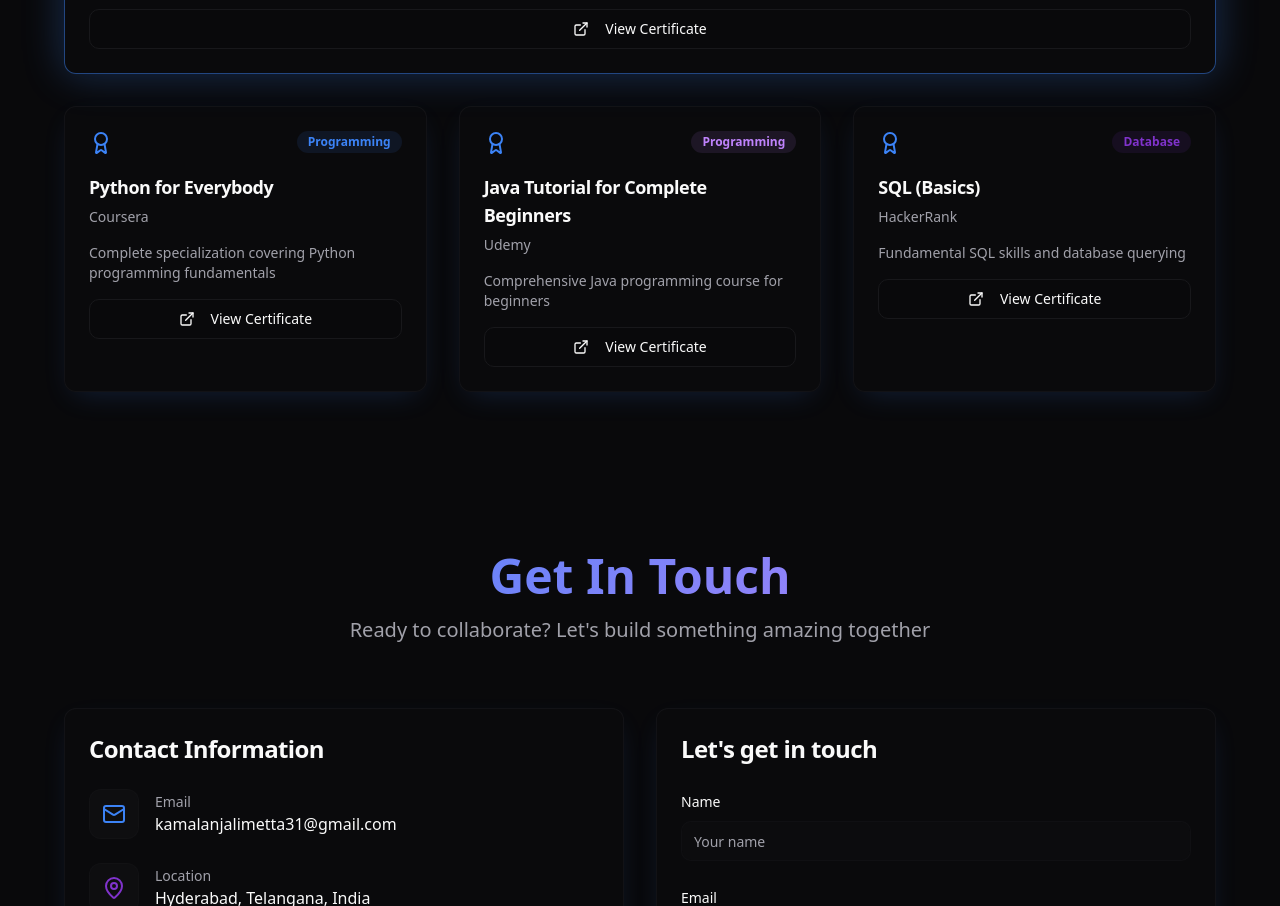
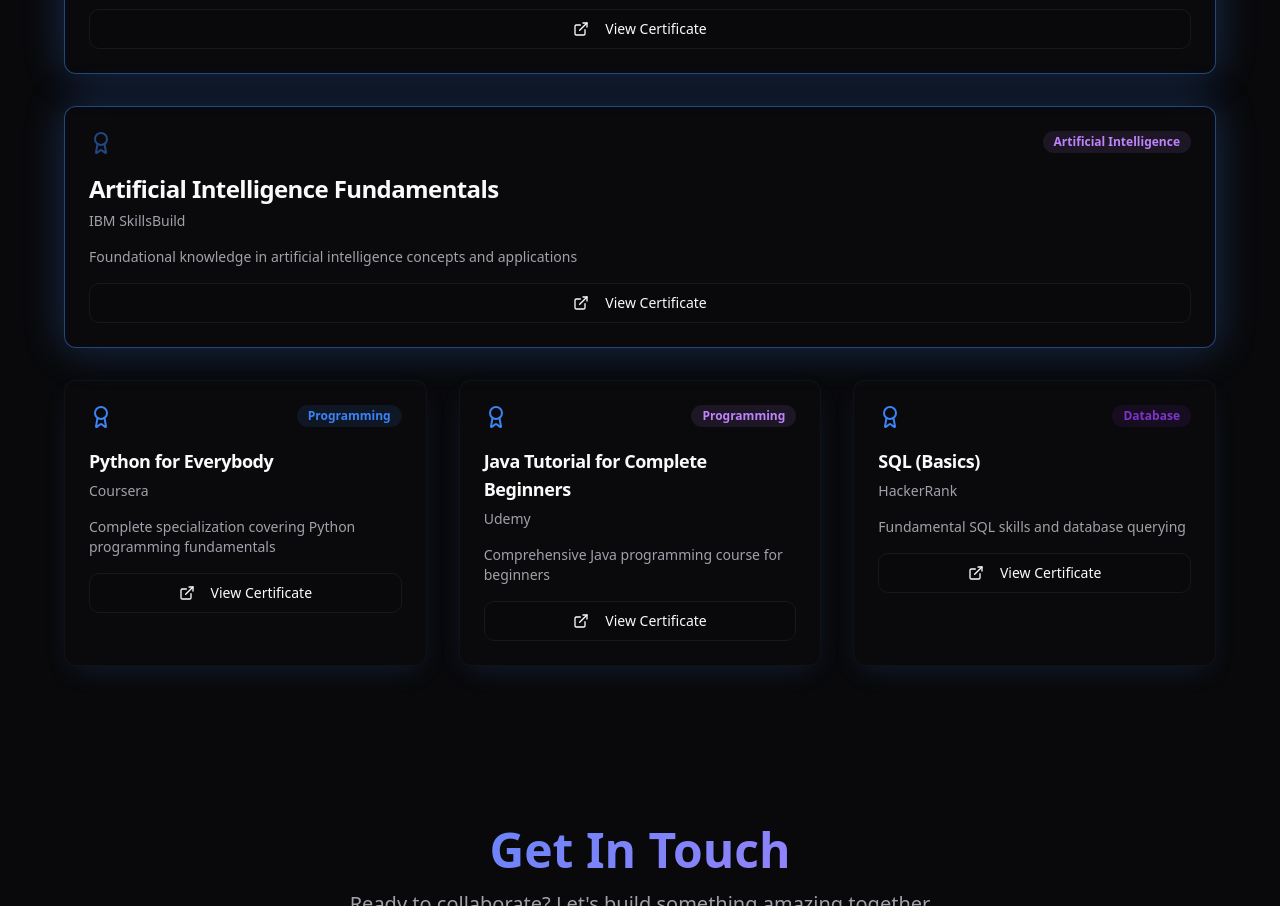
Before and after one commit to Kamalanjali/MLK-Portfolio-site-2025, a React (Vite) app: page / in a window 1280 px wide. Shown: the part 5640-6546 px from the top of the page. Built offline with nearby package versions, Linux system fonts and the light colour scheme.

Commit message:
Add AI certification to list

```diff
--- a/src/components/Certificates.tsx
+++ b/src/components/Certificates.tsx
@@ -16,6 +16,15 @@ const Certificates = () => {
       category: "Cloud Computing",
       color: "bg-primary/10 text-primary",
       description: "Microsoft Azure cloud services and fundamentals certification",
+      highlighted: true
+    },
+    {
+      title: "Artificial Intelligence Fundamentals",
+      provider: "IBM SkillsBuild",
+      link: "https://www.credly.com/badges/5a48dba1-5a30-4f4c-b82c-01ca18e1fb57/public_url",
+      category: "Artificial Intelligence",
+      color: "bg-accent/10 text-accent",
+      description: "Foundational knowledge in artificial intelligence concepts and applications",
       highlighted: true
     },
     {
```
